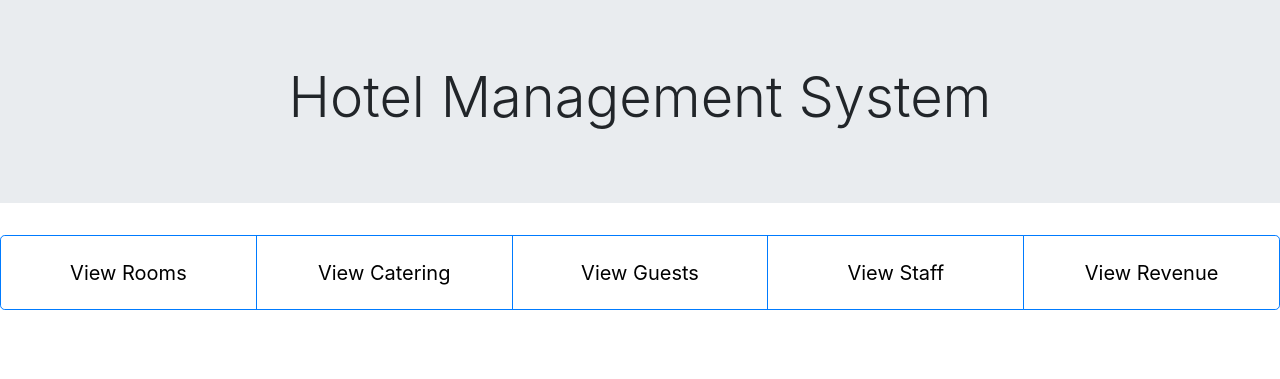
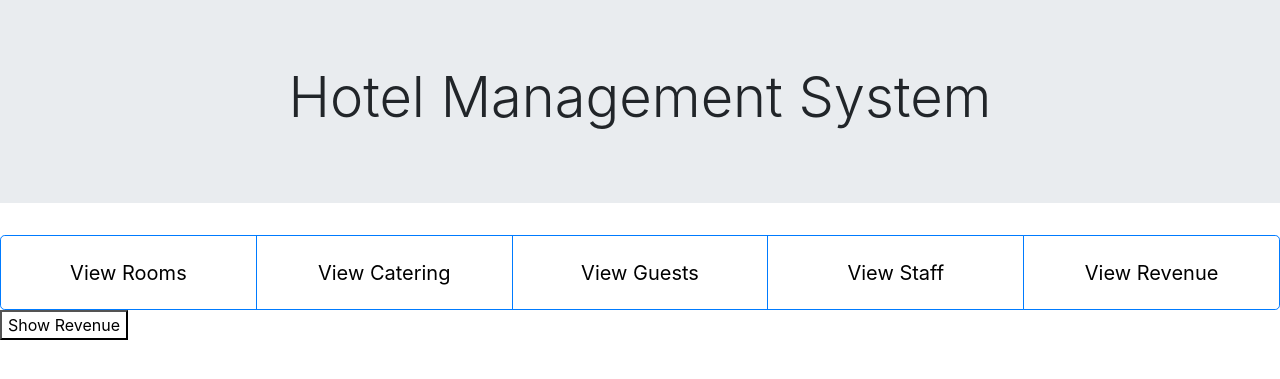
Before and after one commit to Ernest0G/CSE111-Project, a Flask app: page / in a window 1280 px wide, after a click on "View Revenue". Shown: the top 379 px of the page. Run offline with Flask 2, Linux system fonts and the light colour scheme; some libraries are stand-ins or nearby versions.

Commit message:
Add the show revenue feature

```diff
--- a/Hotel Management/templates/index.html
+++ b/Hotel Management/templates/index.html
@@ -20,8 +20,6 @@
         <button class="btn btn-primary btn-lg" onclick="openTab('view-staff')">View Staff </button>
         <button class="btn btn-primary btn-lg" onclick="openTab('view-revenue')">View Revenue </button>
     </div>
-
-
     <div class="content-container" id="view-rooms">
         <div class="view-rooms-options">
             <button type="button" class="button" onclick="showAllRooms()">
@@ -279,6 +277,14 @@
             </div>
         </div>
     </div>
+    <div class="content-container" id="view-revenue">
+        <button type="button" class="button" onclick="showRevenue()"> <!-- This is the button that shows revenue-->
+            Show Revenue
+        </button>
+        <div class="table-container" id="revenue-table">
+            <!--Table Generated Here-->
+        </div>
+    </div>
 
 
 
```
